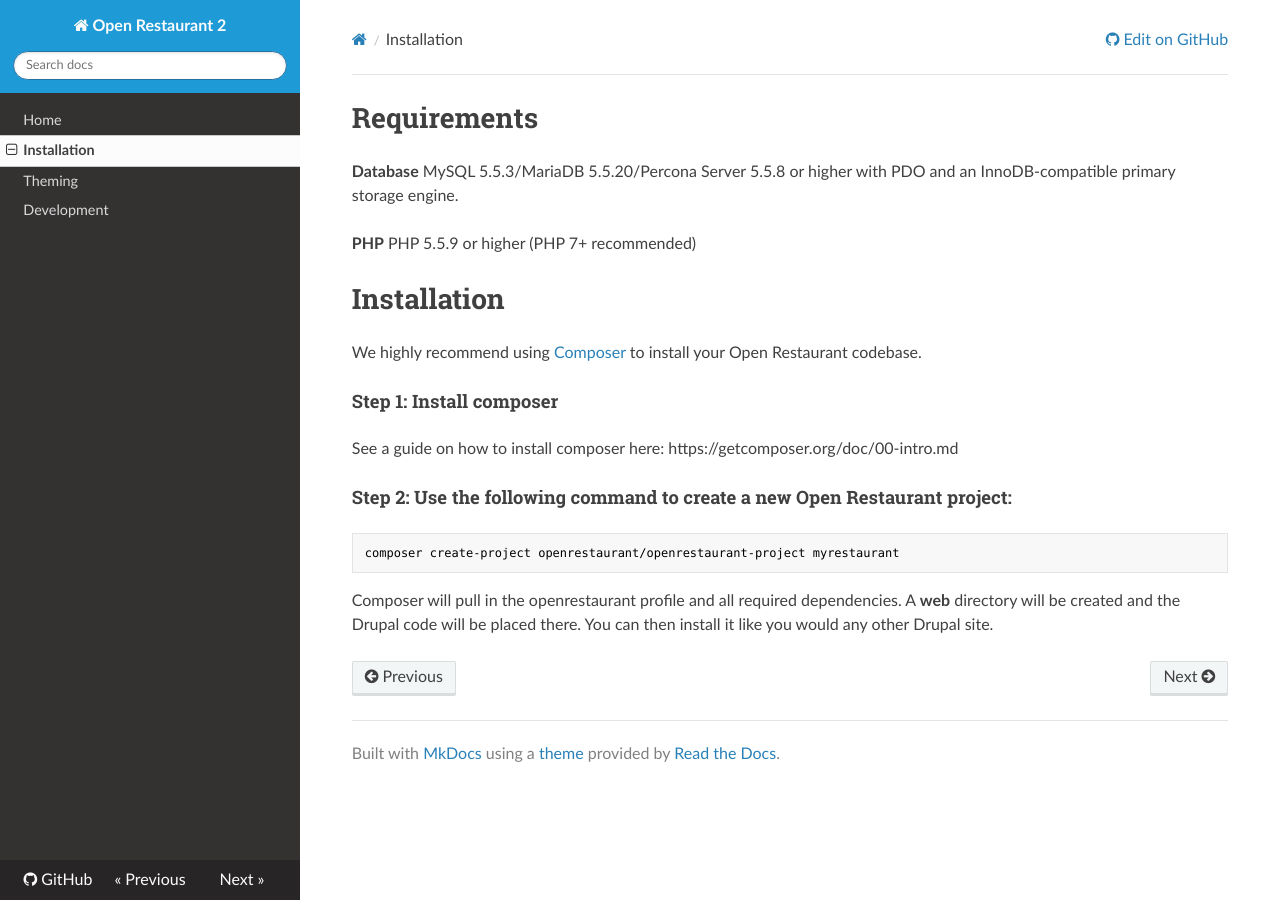
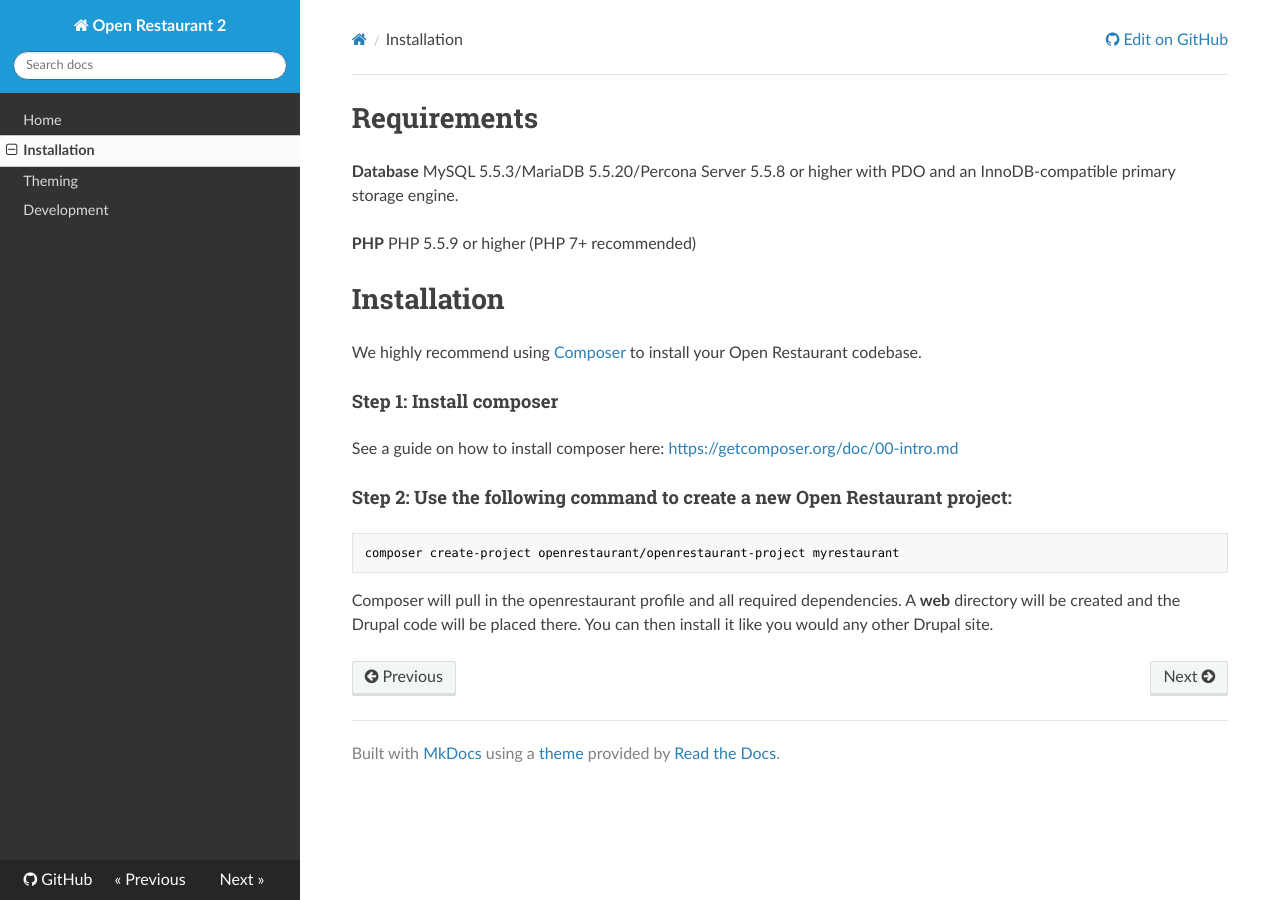
Before and after one commit to openrestaurant/docs, an MkDocs documentation site: the page built from docs/installation.md, in a window 1280 px wide. Built offline with MkDocs 1.6.1, drawn with Linux system fonts in a browser that asks for light colours; nearby versions of some CDN libraries; old or Windows-style settings are respelled for this version of MkDocs; part of the change alters nothing that is shown.

```diff
--- a/docs/installation.md
+++ b/docs/installation.md
@@ -12,7 +12,7 @@ We highly recommend using [Composer](http://getcomposer.org) to install your Ope
 
 #### Step 1: Install composer
 
-See a guide on how to install composer here: https://getcomposer.org/doc/00-intro.md
+See a guide on how to install composer here: [https://getcomposer.org/doc/00-intro.md](https://getcomposer.org/doc/00-intro.md)
 
 #### Step 2: Use the following command to create a new Open Restaurant project:
 
```
